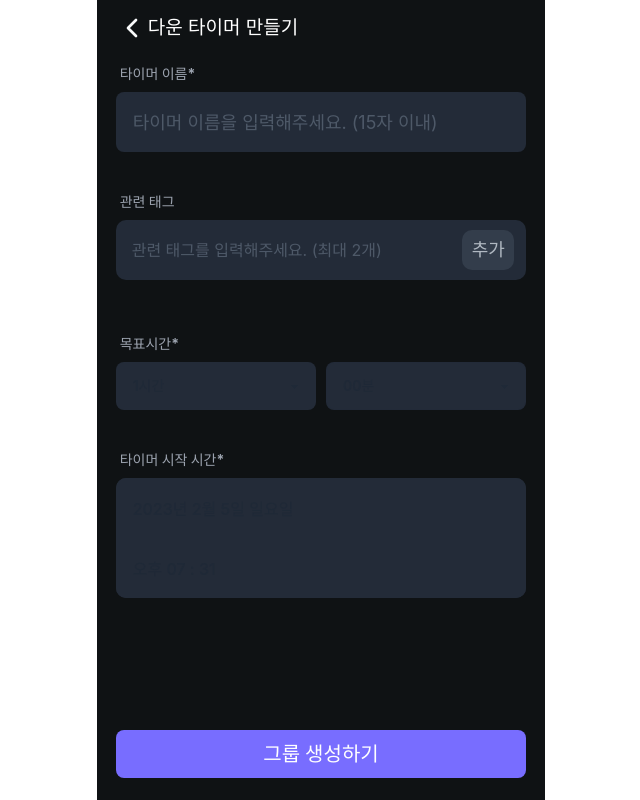
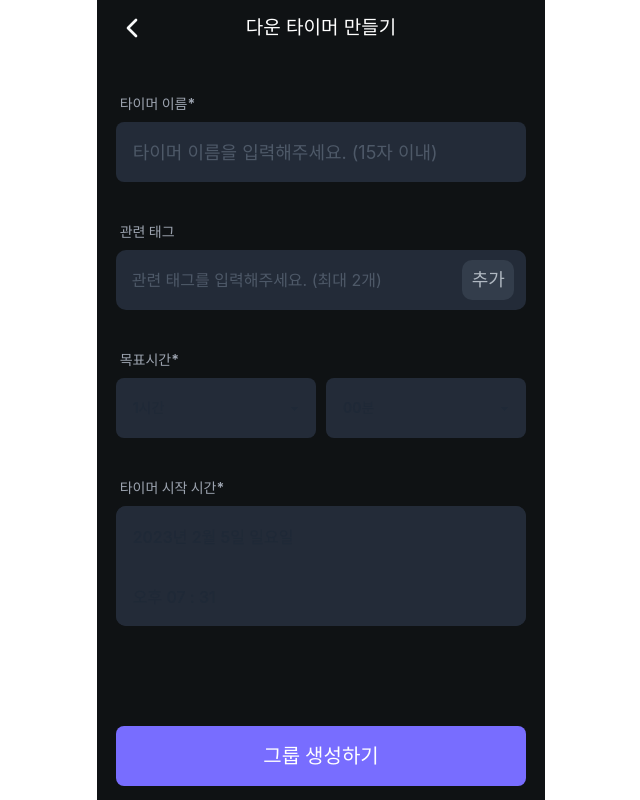
Before and after one commit to Nexters/time2do-FE, a React (Vite) app: page /countdown/new in a window 1280 px wide. Shown: the whole page, without its empty margins (319-959 px from the left). Built offline with nearby package versions, Linux system fonts and the light colour scheme.

Commit message:
style: 헤더 스타일링

```diff
--- a/src/components/Header/index.tsx
+++ b/src/components/Header/index.tsx
@@ -6,11 +6,11 @@ interface Props {
 
 const Header = ({ title }: Props) => {
   return (
-    <header className={'flex text-center items-center h-14 w-full'}>
-      <button>
+    <header className={'mb-[30px] flex h-14 w-full items-center text-center'}>
+      <div className={'w-full flex-1 text-center text-[19px] text-white'}>{title}</div>
+      <button className={'absolute'}>
         <img src={BackIcon} alt={'뒤로가기 버튼'} />
       </button>
-      <label className={'text-white text-[19px]'}>{title}</label>
     </header>
   )
 }
--- a/src/components/TimerInputBox/_fragment/TagBox.tsx
+++ b/src/components/TimerInputBox/_fragment/TagBox.tsx
@@ -5,7 +5,7 @@ const TagBox = ({ tagName, deleteTag }: { tagName: string; deleteTag: any }) =>
     deleteTag(tagName)
   }
   return (
-    <div className={'mr-2 flex h-[40px] items-center rounded-[10px] bg-[#333D4B] px-[10px]'}>
+    <div className={'mr-2 mt-[14px] flex h-[40px] items-center rounded-[10px] bg-[#333D4B] px-[10px]'}>
       <span className={'mr-2 flex-1'}>{tagName}</span>
       <div className={'h-4 w-4'}>
         <img src={CancelIcon} alt={'태그 삭제'} onClick={onClickEvent} />
--- a/src/components/TimerInputBox/index.tsx
+++ b/src/components/TimerInputBox/index.tsx
@@ -73,7 +73,7 @@ TimerInputBox.TagSelect = ({ required = true, timerName, placeHolder }: Props) =
     <>
       <input type={'hidden'} {...register('tags')} />
       <div className={'mb-8 h-min'}>
-        <div className={'mb-[14px]'}>
+        <div className={''}>
           <label className={'label'}>
             <span className={'label-text text-sm font-bold text-gray-400 '}>
               {timerName}
@@ -119,18 +119,17 @@ TimerInputBox.TargetTimeSet = ({ timerName }: { timerName: string }) => {
           {'*'}
         </span>
       </label>
-      <div className={'flex w-full'}>
-        <select className="select mr-[10px] w-full flex-1 bg-[#232B38]">
+      <div className={'flex h-[60px] w-full'}>
+        <select className="select mr-[10px] h-full w-full flex-1 bg-[#232B38]">
           {hour.map((time, index) => {
             return (
               <option key={index} value={time}>
-                {time}
-                시간
+                {time}시간
               </option>
             )
           })}
         </select>
-        <select className="select-bordered select w-full flex-1 bg-[#232B38]">
+        <select className="select h-full w-full flex-1 bg-[#232B38]">
           {min.map((time, index) => {
             return (
               <option key={index} value={time}>
@@ -169,9 +168,9 @@ TimerInputBox.StartTimeSet = ({ timerName }: { timerName: string }) => {
     <>
       <input type={'hidden'} {...register('setTime')} />
       <div id={'root-modal'} className={'absolute left-0 top-0'}></div>
-      <div className={'mb-8 h-min'}>
+      <div className={'mb-8 mb-[100px] h-min'}>
         <label className={'label'}>
-          <span className={'label-text text-sm font-bold text-gray-400 '}>
+          <span className={'label-text text-sm font-bold text-gray-400'}>
             {timerName}
             {'*'}
           </span>
--- a/src/pages/CountDownNew.tsx
+++ b/src/pages/CountDownNew.tsx
@@ -30,7 +30,7 @@ export function CountDownNew() {
             />
             <TimerInputBox.TargetTimeSet timerName={'목표시간'} />
             <TimerInputBox.StartTimeSet timerName={'타이머 시작 시간'} />
-            <button className={'btn-primary btn mt-[100px] w-full border-0 bg-[#786DFF] text-xl'}>그룹 생성하기</button>
+            <button className={'btn-primary btn h-[60px] w-full border-0 bg-[#786DFF] text-xl'}>그룹 생성하기</button>
           </form>
         </FormProvider>
       </div>
```
